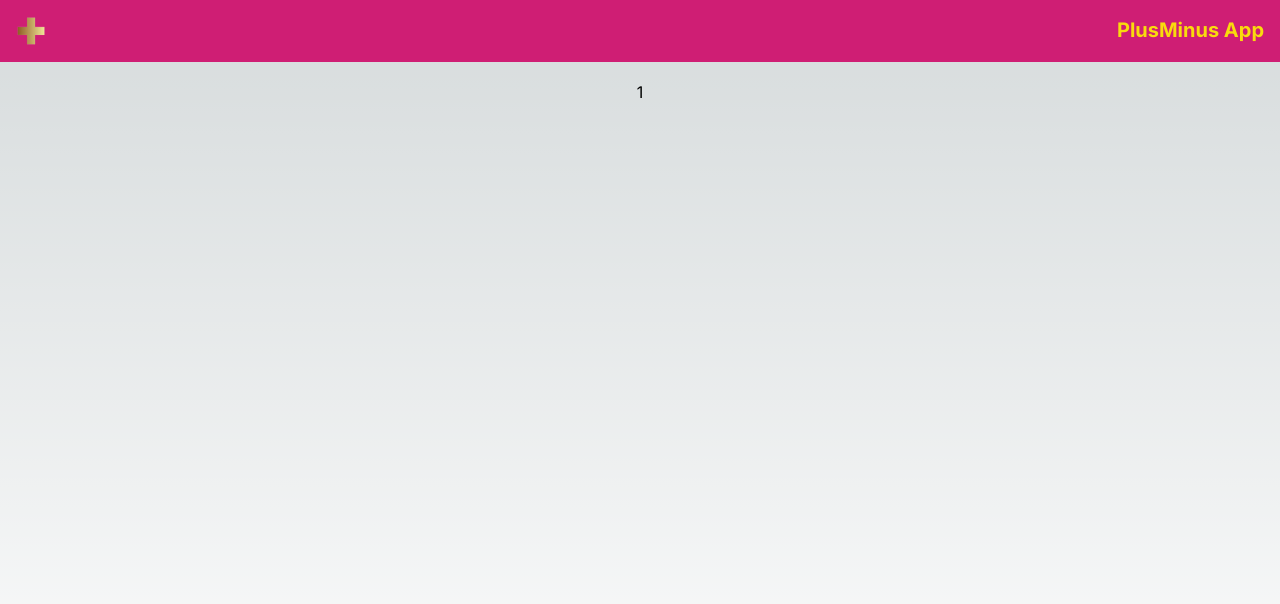
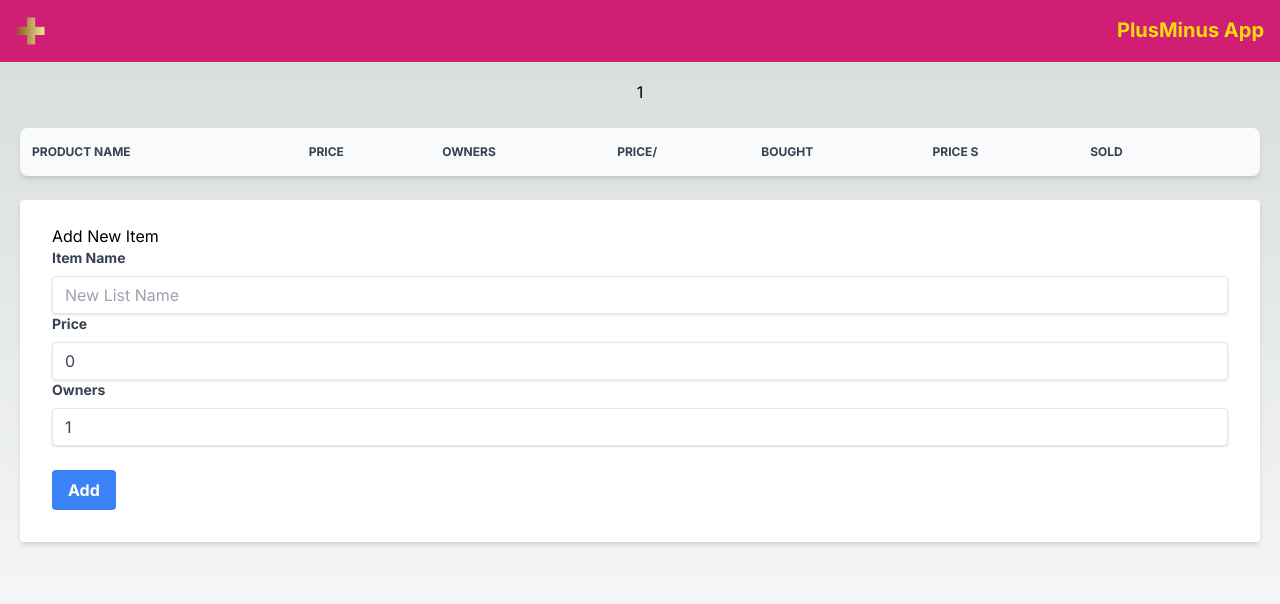
Before and after one commit to DanBlund/plusminus, a Next.js app: page /lists/1 in a window 1280 px wide. Shown: the top 604 px of the page. Built offline with nearby package versions, Linux system fonts and the light colour scheme.

Commit message:
Product List done

```diff
--- a/app/custom.scss
+++ b/app/custom.scss
@@ -20,3 +20,8 @@ $secondary-color: #fceb04ec;
   .x {
     border: solid;
   }
+
+
+  .productListItem {
+    width: 15%;
+  }
--- a/app/interfaces.ts
+++ b/app/interfaces.ts
@@ -10,12 +10,27 @@ export interface IButtonSmall {
     funcParameter?: string;
   }
 
-  export interface IListItem {
+  export interface IListRow {
     list: {
         title: string;
         id: string;
         };
     deleteList(id: string): any;
+  }
+
+  export interface IProductRow {
+    product: IProduct,
+    deleteProduct(id: string): any;
+  }
+
+  export interface IProduct {
+      id: string,
+      title: string,
+      priceBought: number,
+      priceSold: number,
+      owners: number,
+      dateBought: number,
+      dateSold: number,
   }
 
   export interface IListOfLists {
@@ -35,3 +50,12 @@ export interface IButtonSmall {
   export interface INewListForm {
     func(title: string): any;
   }
+
+  export interface IAddItemForm {
+    func(
+      title: string,
+      priceBought: number,
+      priceSold: number,
+      owners: number,
+    ): any;
+  }
--- a/app/lists/[listName]/page.tsx
+++ b/app/lists/[listName]/page.tsx
@@ -2,29 +2,90 @@
 import React from 'react'
 import { useState } from 'react'
 import { useEffect } from 'react'
+import {AddItemForm} from "../../../components/AddItemForm"
+import { ProductRow } from '@/components/ProductRow'
+import { IProduct } from '@/app/interfaces'
 
 const ListPage = ({params}: {params: {listName: string}}) => {
 
                   //  ---=== HOOKS ===---
 
-  const [values, setValues] = useState(() => { // Initial värde är en funktion
-    const localValue = localStorage.getItem("VALUE")
+  const [product, setProduct] = useState(() => { // Initial värde är en funktion
+    const localValue = localStorage.getItem(params.listName.toUpperCase())
     if(localValue == null) return []
     return JSON.parse(localValue)
   })
 
   useEffect(() => { // Utför funktionen varje gång propertyn i andra argumentet ändras (Vilket är [lists] i detta fall)
-    localStorage.setItem("VALUE", JSON.stringify(values)) // Tar lists och sparar somen Json-string i local storage med namn LIST
-  }, [values])
+    localStorage.setItem(params.listName.toUpperCase(), JSON.stringify(product)) // Tar lists och sparar somen Json-string i local storage med namn LIST
+  }, [params.listName, product])
 
 
                               //  ---=== FUNCTIONS ===---
 
+  function addItem(title: string, priceBought: number, priceSold: number, owners: number) { // dateBought: Date, dateSold: Date
+    setProduct((currentValues: any) => {   // -   "setLists(currentLists => {"   - i vanlig React
+
+      const dateBought = Date.now()
+
+      return [
+        ...currentValues, // Tar arrayen med listor och lägger till ett objekt som ser ut som det på nästa rad
+        {id: crypto.randomUUID(), title, priceBought, priceSold, owners, dateBought }, // Alla propps som nya list objektet ska ha
+      ]
+    })
+  }
+
+  function deleteProduct(id: string) {
+    setProduct((currentProducts: any[]) => { // Sätter lists till vad som returnas  -     "setLists(currentLists => {"     - i vanliga React
+      return currentProducts.filter(item => item.id !== id) //Returnar nuvarande lista men med filter som säger alla items där list.id inte är id
+    } )
+  }
 
 
     return (
       <>
-          <h1>{params.listName}</h1>
+        <h1>{params.listName}</h1>
+        <br></br>
+        <div className="relative overflow-x-auto shadow-md sm:rounded-lg w-full">
+          <table className="w-full text-sm text-left rtl:text-right text-gray-500 dark:text-gray-400">
+            <thead className="text-xs text-gray-700 uppercase bg-gray-50 dark:bg-gray-700 dark:text-gray-400">
+              <tr>
+                <th scope="col" className="px-3 py-4">
+                  Product name
+                </th>
+                <th scope="col" className="px-3 py-4">
+                  Price
+                </th>
+                  <th scope="col" className="px-3 py-4">
+                      Owners
+                  </th>
+                  <th scope="col" className="px-3 py-4">
+                      Price/
+                  </th>
+                  <th scope="col" className="px-3 py-4">
+                      Bought
+                  </th>
+                  <th scope="col" className="px-3 py-4">
+                      Price S
+                  </th>
+                  <th scope="col" className="px-3 py-4">
+                      Sold
+                  </th>
+                  <th scope="col" className="px-3 py-4">
+                  </th>
+              </tr>
+            </thead>
+            <tbody>
+              {product.map((item: IProduct) => {
+                return <>
+                  <ProductRow product={item} deleteProduct={deleteProduct}/>
+                </>
+              })}
+            </tbody>
+          </table>
+        </div>
+        <br></br>
+        <AddItemForm func={addItem}/>
       </>
     )
 }
--- a/app/lists/page.tsx
+++ b/app/lists/page.tsx
@@ -9,13 +9,13 @@ const Lists = () => {
                           //  ---=== HOOKS ===---
 
   const [lists, setLists] = useState(() => { // Initial värde är en funktion
-    const localValue = localStorage.getItem("LISTS")
+    const localValue = localStorage.getItem("LISTS-LS")
     if(localValue == null) return []
     return JSON.parse(localValue)
   })
 
   useEffect(() => { // Utför funktionen varje gång propertyn i andra argumentet ändras (Vilket är [lists] i detta fall)
-    localStorage.setItem("LISTS", JSON.stringify(lists)) // Tar lists och sparar somen Json-string i local storage med namn LIST
+    localStorage.setItem("LISTS-LS", JSON.stringify(lists)) // Tar lists och sparar somen Json-string i local storage med namn LIST
   }, [lists])
 
 
@@ -26,7 +26,7 @@ const Lists = () => {
     setLists((currentLists: any) => {   // -   "setLists(currentLists => {"   - i vanlig React
       return [
         ...currentLists, // Tar arrayen med listor och lägger till ett objekt som ser ut som det på nästa rad
-        {id: crypto.randomUUID(), title, valueBought: 1, valueSold: 2, itemsBought: 1, itemsSold: 1}, // Alla propps som nya list objektet ska ha
+        {id: crypto.randomUUID(), title, sumBought: 0, sumSold: 0, itemsBought: 0, itemsSold: 0}, // Alla propps som nya list objektet ska ha
       ]
     })
   }
--- /dev/null
+++ b/components/AddItemForm.tsx
@@ -0,0 +1,56 @@
+'use client'
+import { useState } from "react"
+import ButtonBig from "./ButtonBig"
+import {IAddItemForm} from '../app/interfaces' // Använder interface i TYPESCRIPT för att kunna skicka in props
+
+export const AddItemForm: React.FC<IAddItemForm> = ({func}) => { // Så här måste vi skriva för att ta emot props i TYPESCRIPT
+    const [newItemName, setNewItemName] = useState("") // Sista tomma strängen är startvärdet för useState hooken
+    const [newItemBought, setNewItemBought] = useState(0)
+    const [newItemSold, setNewItemSold] = useState(0)
+    const [newItemOwners, setNewItemOwners] = useState(1)
+
+    // function handleSubmit(e: { preventDefault: () => void }) {   // Vanlig React
+    function handleSubmit(e: { preventDefault: () => void }) {      // TypeScript
+
+        e.preventDefault() //Prevent page from refreshing
+
+        if (newItemName === "") return //Hoppar ur om namnet är tomt
+        if (newItemOwners < 1) return
+
+          func(newItemName, newItemBought, newItemSold, newItemOwners)
+
+        setNewItemName(""), setNewItemBought(0), setNewItemSold(0), setNewItemOwners(1)
+      }
+
+    return (
+        <form className="w-full bg-white shadow-md rounded px-8 pt-6 pb-8 mb-4" onSubmit={handleSubmit}> {/* Callar hadleSubmit funktionen ovan */}
+        <h1>Add New Item</h1>
+            <div>
+                <label className="block text-gray-700 text-sm font-bold mb-2" htmlFor='itemName'>Item Name</label>
+                <input className="shadow appearance-none border rounded w-full py-2 px-3 text-gray-700 leading-tight focus:outline-none focus:shadow-outline"
+                        value={newItemName}  //Value vär är samma som newList variabeln i useState hooken ovanför
+                        onChange={e => setNewItemName(e.target.value)} // e = event object. Sätter newList variabel till värdet efter varje knapptryckning
+                        placeholder="New List Name"
+                        type="text" id='itemName' />
+            </div>
+            <div>
+                <label className="block text-gray-700 text-sm font-bold mb-2" htmlFor='itemBougt'>Price</label>
+                <input className="shadow appearance-none border rounded w-full py-2 px-3 text-gray-700 leading-tight focus:outline-none focus:shadow-outline"
+                        id='itemBougt' type='number'
+                        value={newItemBought}  //Value vär är samma som newList variabeln i useState hooken ovanför
+                        onChange={e => setNewItemBought(Number(e.target.value))} // e = event object. Sätter newList variabel till värdet efter varje knapptryckning
+                        placeholder="Price"/>
+            </div>
+            <div>
+                <label className="block text-gray-700 text-sm font-bold mb-2" htmlFor='itemOwners'>Owners</label>
+                <input className="shadow appearance-none border rounded w-full py-2 px-3 text-gray-700 leading-tight focus:outline-none focus:shadow-outline"
+                        id='itemOwners' type='number'
+                        value={newItemOwners}  //Value vär är samma som newList variabeln i useState hooken ovanför
+                        onChange={e => setNewItemOwners(Number(e.target.value))} // e = event object. Sätter newList variabel till värdet efter varje knapptryckning
+                        placeholder="Price"/>
+            </div>
+            <br/>
+            <ButtonBig text={"Add"}/>
+        </form>
+    )
+}
--- a/components/ListItem.tsx
+++ b/components/ListRow.tsx
@@ -1,8 +1,8 @@
 import Link from 'next/link'
 import ButtonSmall from './ButtonSmall'
-import {IListItem} from '../app/interfaces' // Använder interface i TYPESCRIPT för att kunna skicka in props
+import {IListRow} from '../app/interfaces' // Använder interface i TYPESCRIPT för att kunna skicka in props
 
-export const ListItem: React.FC<IListItem> = ({list, deleteList}) => { // Så här måste vi skriva för att ta emot props i TYPESCRIPT
+export const ListRow: React.FC<IListRow> = ({list, deleteList}) => { // Så här måste vi skriva för att ta emot props i TYPESCRIPT
     return (
         <li className='flex justify-between bg-white shadow-md rounded px-2 pt-2 pb-2 mb-4'>
                 <Link className="w-full self-center text-gray-700 text-sm font-bold"
--- /dev/null
+++ b/components/ProductRow.tsx
@@ -0,0 +1,38 @@
+import Link from 'next/link'
+import ButtonSmall from './ButtonSmall'
+import {IProductRow} from '../app/interfaces' // Använder interface i TYPESCRIPT för att kunna skicka in props
+
+export const ProductRow: React.FC<IProductRow> = ({product, deleteProduct}) => { // Så här måste vi skriva för att ta emot props i TYPESCRIPT
+    console.log(product.dateSold)
+    return (
+        <tr className="odd:bg-white odd:dark:bg-gray-900 even:bg-gray-50 even:dark:bg-gray-800 border-b dark:border-gray-700">
+            <th scope="row" className="px-3 py-1 font-medium text-gray-900 whitespace-nowrap dark:text-white">
+                {product.title}
+            </th>
+            <td className="px-3 py-1">
+                {product.priceBought}:-
+            </td>
+            <td className="px-3 py-1">
+                {product.owners} st
+            </td>
+            <td className="px-3 py-1">
+                {(product.priceBought) / (product.owners)}
+            </td>
+            <td className="px-3 py-1">
+                {new Date(product.dateBought).toLocaleDateString()}
+            </td>
+            <td className="px-3 py-1">
+                {product.priceSold}:-
+            </td>
+            <td className="px-3 py-1">
+                {product.dateSold !== undefined && new Date(product.dateSold).toLocaleDateString() || "No"}
+            </td>
+            {/* <td className="px-3 py-1">
+                <ButtonSmall text={"Delete"} func={deleteProduct} funcParameter={product.id}/>
+            </td> */}
+            <td className="px-3 py-1">
+                <ButtonSmall text={"Sell"} func={deleteProduct} funcParameter={product.id}/>
+            </td>
+        </tr>
+    )
+}
```
Also changed, not shown: components/ListOfLists.tsx (+3 -7 lines).
